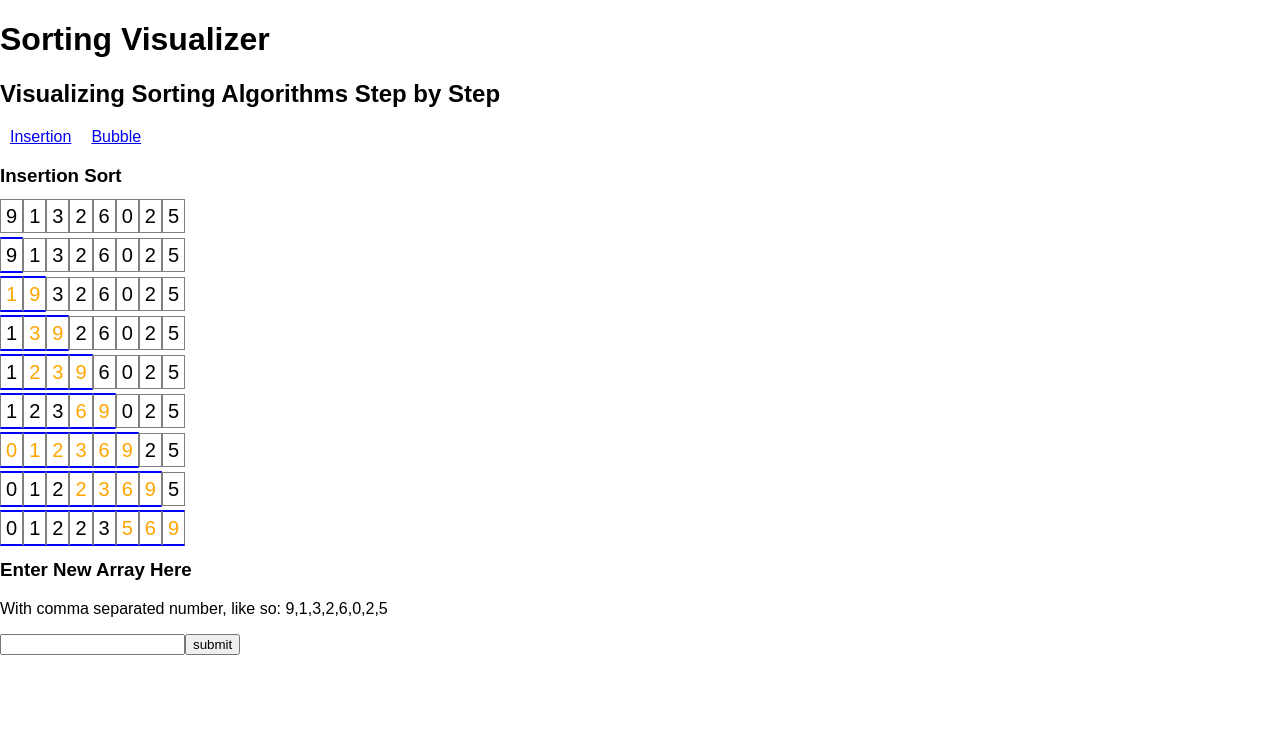
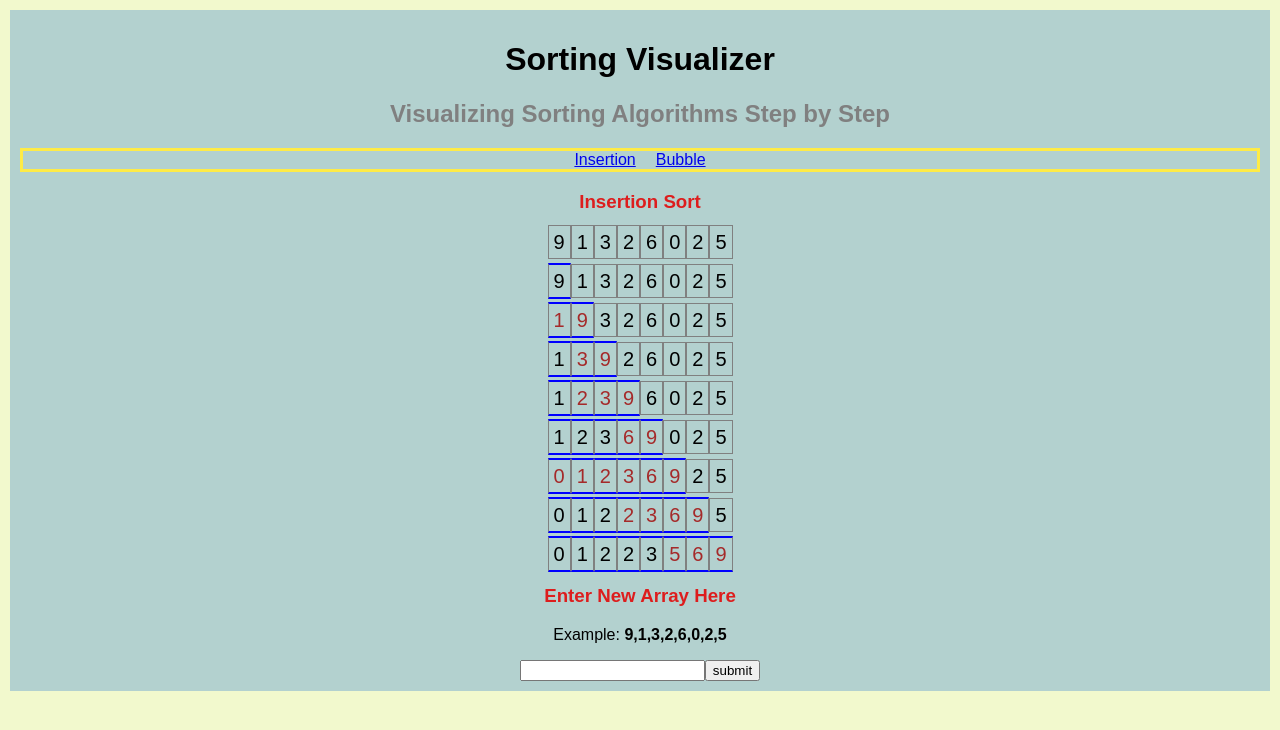
Before and after one commit to StreamedLine/Array-Algorithm-Visualizer, a React (Create React App) app: page /insertion in a window 1280 px wide. Shown: the top 730 px of the page. Built offline with nearby package versions, Linux system fonts and the light colour scheme.

Commit message:
apply styling to page

```diff
--- a/src/App.css
+++ b/src/App.css
@@ -1,3 +1,30 @@
+html,body {
+	background-color: #f2f9cd;
+	padding: 10px;
+	text-align: center;
+}
+
+h2 {
+	color: grey;
+}
+
+h3 {
+	color: #dd1d1d
+}
+
+.App {
+	background-color: #b3d1cf;
+	padding: 10px;
+}
+
+.selectionBar {
+	border: 3px solid #feeb47;
+}
+
+.selectionBar a {
+	transition: 0.2s;
+}
+
 .arrElement {
   padding: 5px;
   font-size: 1.25em;
@@ -9,7 +36,8 @@
 }
 
 .orange {
-  color: orange
+  color: brown
+
 }
 
 .sorted {
@@ -24,3 +52,7 @@
 a {
 	margin: 10px;
 }
+
+.bold {
+	font-weight: bold;
+}
--- a/src/components/ArrayForm.js
+++ b/src/components/ArrayForm.js
@@ -34,7 +34,7 @@ class ArrayForm extends React.Component {
 		return (
 			<div>
 				<h3>Enter New Array Here</h3>
-				<p>With comma separated number, like so: 9,1,3,2,6,0,2,5</p>
+				<p>Example: <span className="bold">9,1,3,2,6,0,2,5</span></p>
 				<input type="text" className={className} onChange={this.handleChange} value={this.state.value} />
 				<input type="submit" value="submit" onClick={this.handleSubmit} />
 			</div>
--- a/src/containers/SortAlgorithms.js
+++ b/src/containers/SortAlgorithms.js
@@ -10,8 +10,11 @@ class SortAlgorithms extends React.Component {
 	render() {
 		return (
 			<div>
-				<Link to="/insertion">Insertion</Link>
-				<Link to="/bubble">Bubble</Link>
+				<div className="selectionBar">
+					<Link to="/insertion">Insertion</Link>
+					<Link to="/bubble">Bubble</Link>
+				</div>
+
   			<Route path="/insertion" render={() => <InsertionSort currentArray={this.props.currentArray}/>} />
   			<Route path="/bubble" render={() => <BubbleSort currentArray={this.props.currentArray}/>} />
   		</div>
```
